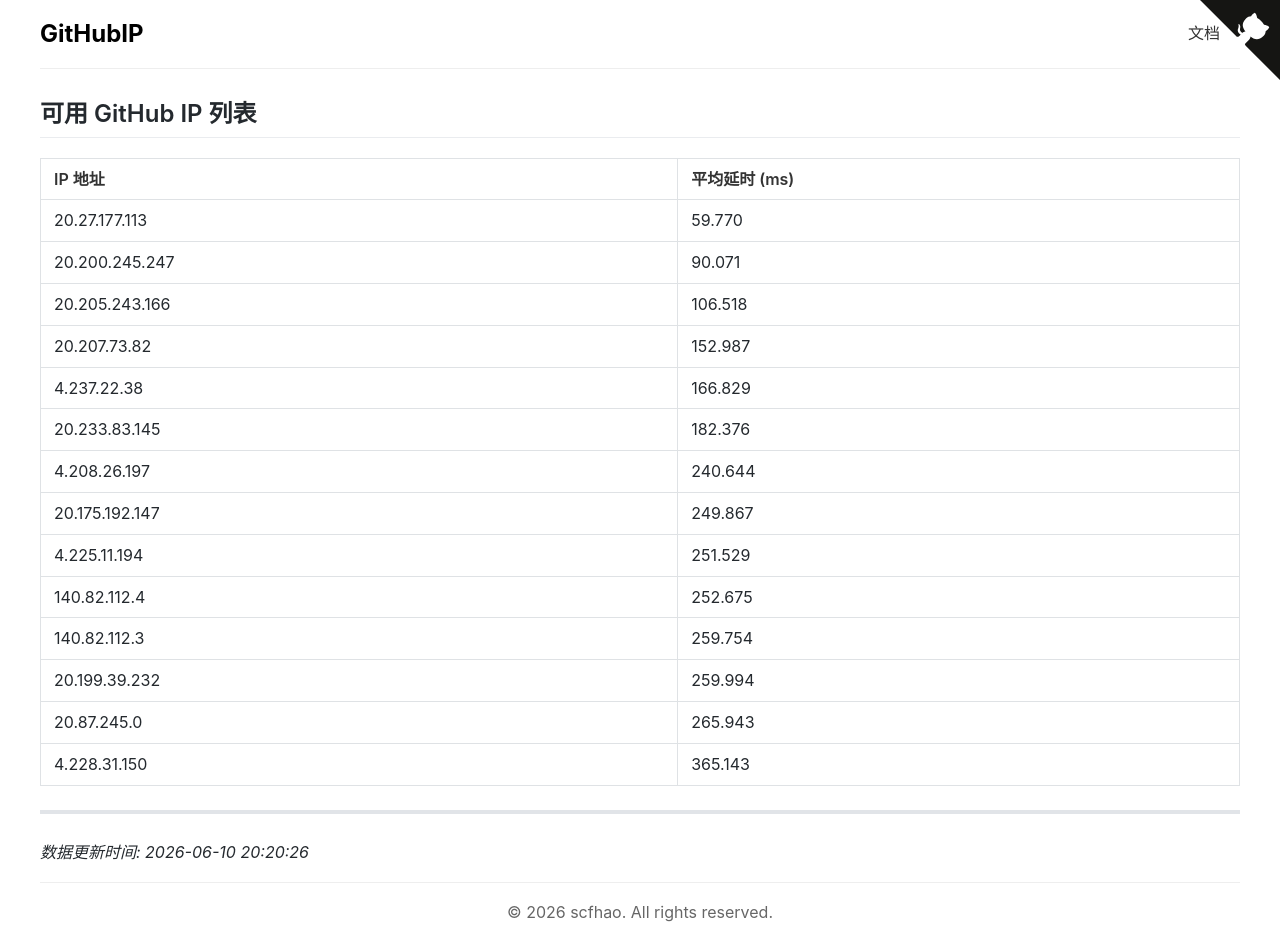
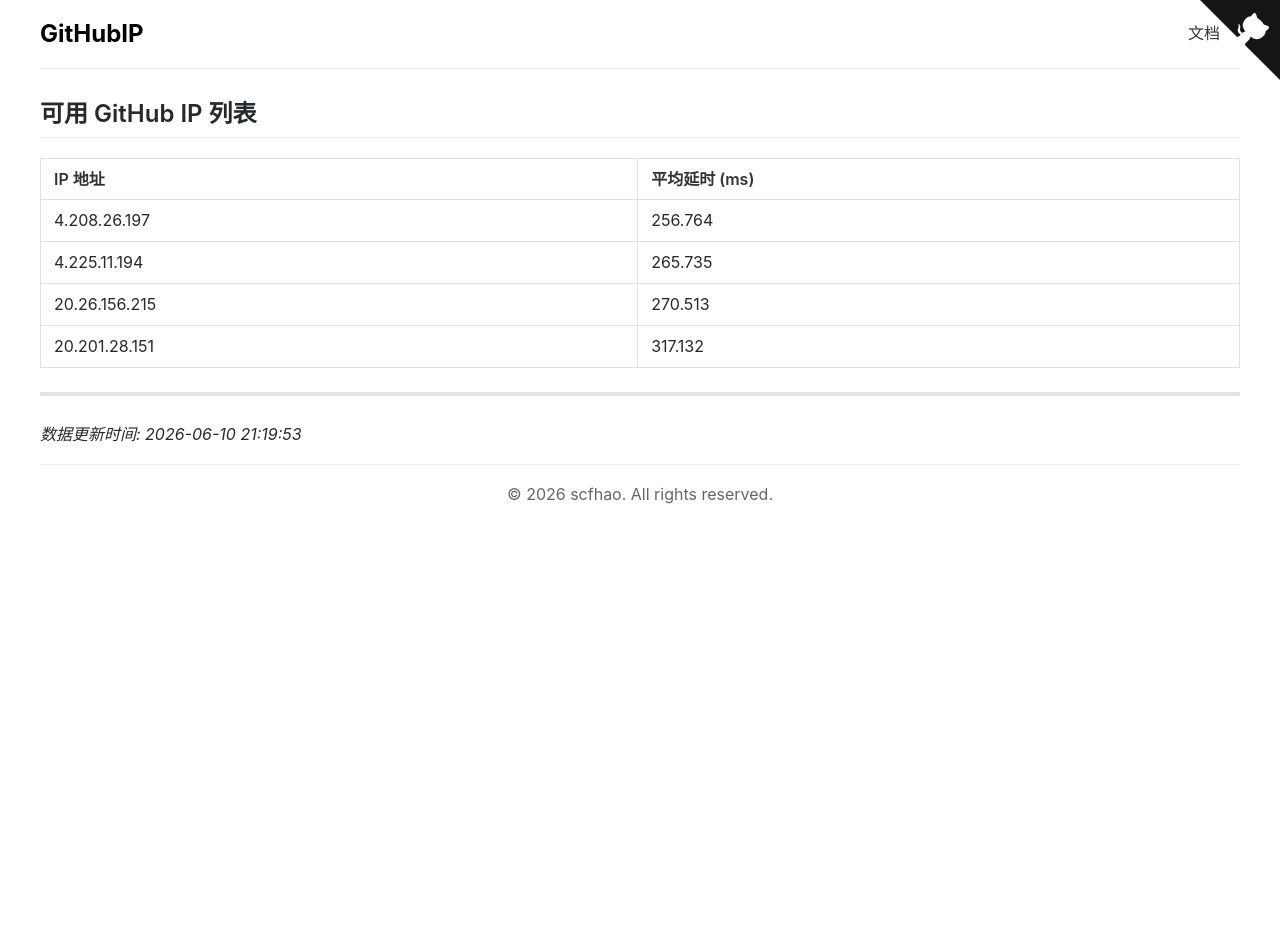
Before and after one commit to scfhao/GitHubIP, a Jekyll site: the page built from index.md, in a window 1280 px wide. Built offline with Jekyll 4.4.1, drawn with Linux system fonts in a browser that asks for light colours; after the commit the page ends 900 px from its top, so only the background shows below that.

Commit message:
自动脚本执行 - 2026-06-10 21:19:53

```diff
--- a/index.md
+++ b/index.md
@@ -1,28 +1,18 @@
 ---
 layout: home
 title: GitHub IP 列表
-date: 2026-06-10 20:20:26
+date: 2026-06-10 21:19:53
 ---
 
 ## 可用 GitHub IP 列表
 
 | IP 地址 | 平均延时 (ms) |
 |---------|--------------|
-| 20.27.177.113 | 59.770 |
-| 20.200.245.247 | 90.071 |
-| 20.205.243.166 | 106.518 |
-| 20.207.73.82 | 152.987 |
-| 4.237.22.38 | 166.829 |
-| 20.233.83.145 | 182.376 |
-| 4.208.26.197 | 240.644 |
-| 20.175.192.147 | 249.867 |
-| 4.225.11.194 | 251.529 |
-| 140.82.112.4 | 252.675 |
-| 140.82.112.3 | 259.754 |
-| 20.199.39.232 | 259.994 |
-| 20.87.245.0 | 265.943 |
-| 4.228.31.150 | 365.143 |
+| 4.208.26.197 | 256.764 |
+| 4.225.11.194 | 265.735 |
+| 20.26.156.215 | 270.513 |
+| 20.201.28.151 | 317.132 |
 
 ---
 
-*数据更新时间: 2026-06-10 20:20:26*
+*数据更新时间: 2026-06-10 21:19:53*
```
